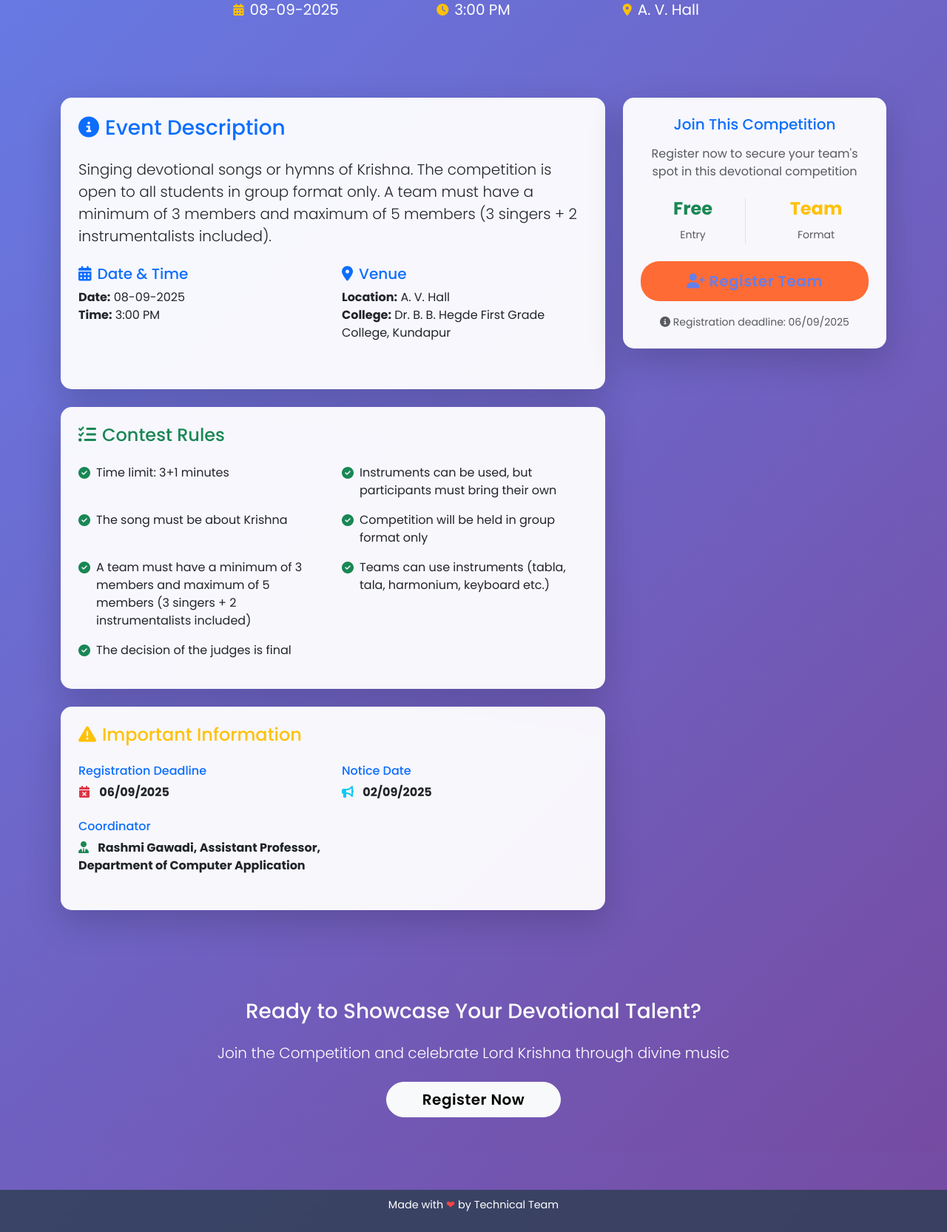
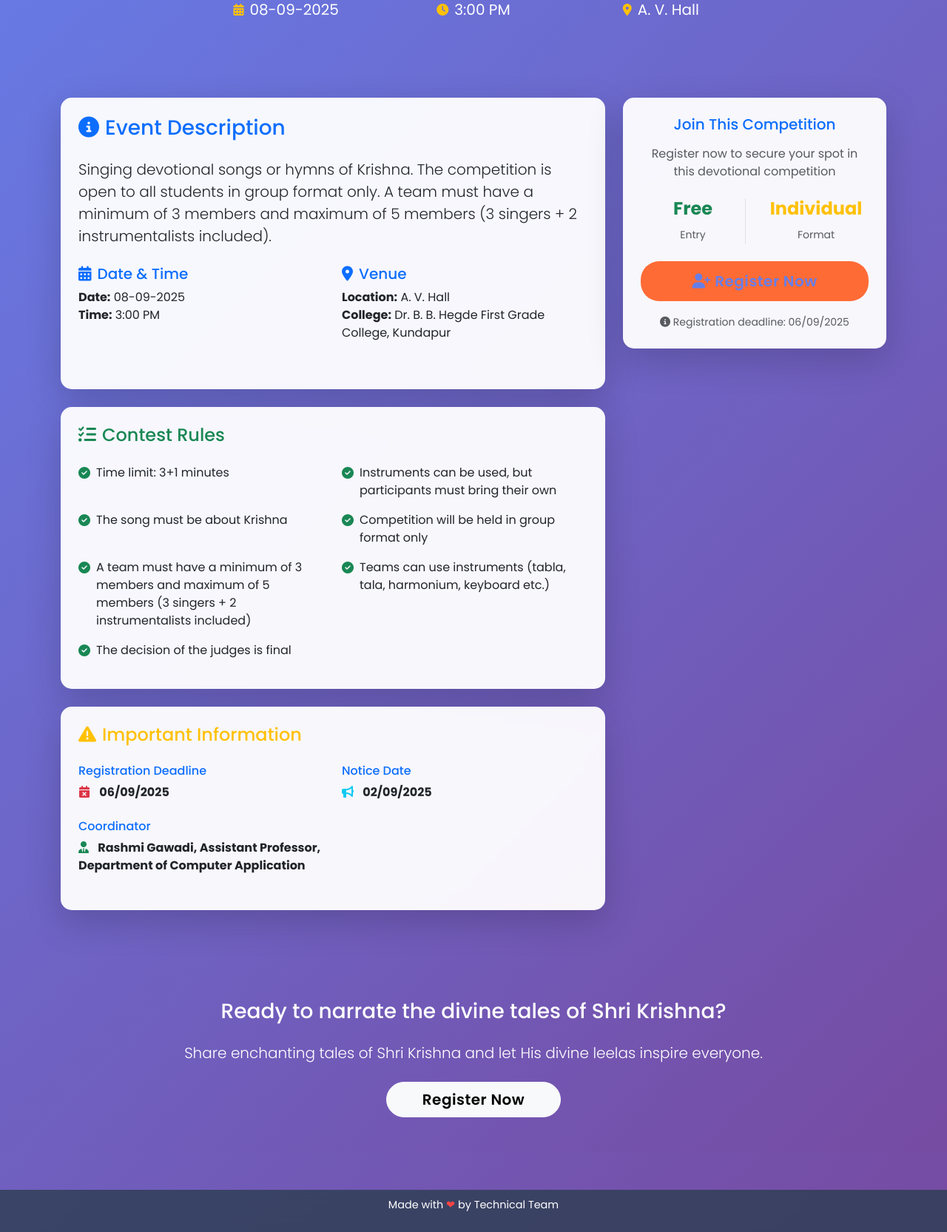
Before and after one commit to erru-2005/Krishna_Janmashtami, a Flask app: page /event/1 in a window 1280 px wide. Shown: the part 400-2065 px from the top of the page at 74% size. Run offline with Flask 3, Linux system fonts and the light colour scheme.

Commit message:
ganesh pc

```diff
--- a/app.py
+++ b/app.py
@@ -81,7 +81,7 @@ events = [
         ],
         'venue': 'Room Number: 110',
         'college': 'Dr. B. B. Hegde First Grade College, Kundapur',
-        'coordinator': 'Shri Harish Kanchan, Assistant Professor, Department of Computer Application',
+        'coordinator': 'Mr. Harish Kanchan<br>Assistant Professor<br>Department of Computer Application',
         'registration_deadline': '05/08/2025',
         'notice_date': '02/09/2025',
         'college_phone': '20000-576201',
--- a/templates/event_detail.html
+++ b/templates/event_detail.html
@@ -241,7 +241,7 @@
                                 <h6 class="text-primary">Coordinator</h6>
                                 <p class="mb-2">
                                     <i class="fas fa-user-tie me-2 text-success"></i>
-                                    <strong>{{ event.coordinator }}</strong>
+                                    <strong>{{ event.coordinator | safe }}</strong>
                                 </p>
                             </div>
 
@@ -258,7 +258,7 @@
                 <div class="card mb-4 border-0 shadow-lg sticky-top sticky-registration" style="background: rgba(255, 255, 255, 0.95); backdrop-filter: blur(10px);">
                     <div class="card-body text-center p-4">
                         <h5 class="card-title mb-3 text-primary">Join This Competition</h5>
-                        <p class="text-muted mb-4">Register now to secure your team's spot in this devotional competition</p>
+                        <p class="text-muted mb-4">Register now to secure your  spot in this devotional competition</p>
 
                         <div class="mb-4">
                             <div class="row text-center">
@@ -269,14 +269,14 @@
                                     </div>
                                 </div>
                                 <div class="col-6">
-                                    <h4 class="text-warning fw-bold">Team</h4>
+                                    <h4 class="text-warning fw-bold">Individual</h4>
                                     <small class="text-muted">Format</small>
                                 </div>
                             </div>
                         </div>
 
                         <a href="{{ event.Google_form }}" class="btn btn-primary btn-lg w-100 mb-3">
-                            <i class="fas fa-user-plus"></i> Register Team
+                            <i class="fas fa-user-plus"></i> Register Now
                         </a>
 
                         <small class="text-muted">
@@ -295,8 +295,8 @@
 <!-- Call to Action Section -->
 <section class="py-5 text-center text-white">
     <div class="container">
-        <h3 class="mb-4">Ready to Showcase Your Devotional Talent?</h3>
-        <p class="lead mb-4">Join the Competition and celebrate Lord Krishna through divine music</p>
+        <h3 class="mb-4">Ready to narrate the divine tales of Shri Krishna?</h3>
+        <p class="lead mb-4">Share enchanting tales of Shri Krishna and let His divine leelas inspire everyone.</p>
         <a href="{{ event.Google_form }}" class="btn btn-light btn-lg px-5">
             Register Now
         </a>
```
